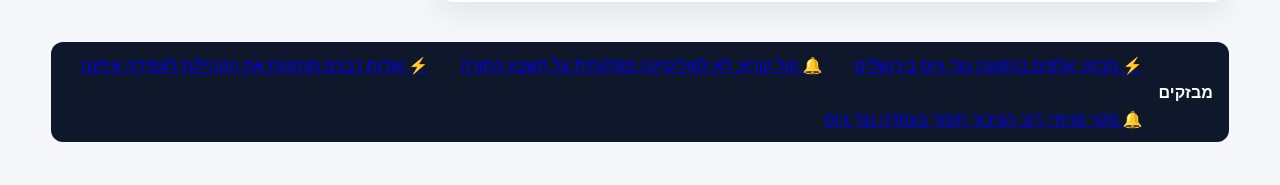
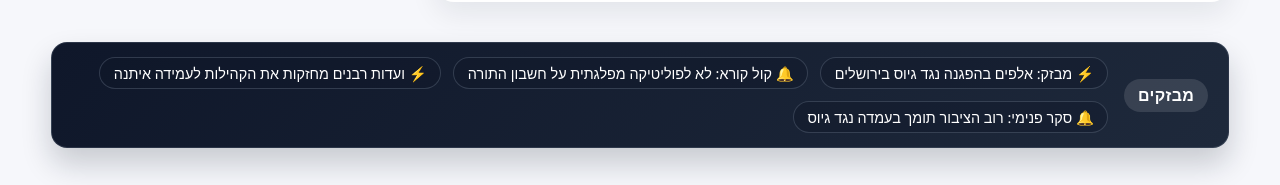
Before and after one commit to mattislub/CHaredim, a React (Vite) app: page / in a window 1280 px wide. Shown: the part 566-751 px from the top of the page. Built offline with nearby package versions, Linux system fonts and the light colour scheme; no server answers.

Commit message:
Modernize ticker styling

```diff
--- a/src/index.css
+++ b/src/index.css
@@ -135,22 +135,47 @@ main {
   display: flex;
   align-items: center;
   gap: 1rem;
-  background: #0f172a;
+  background: linear-gradient(135deg, #0f172a, #1e293b);
   color: #fff;
-  padding: 0.75rem 1rem;
-  border-radius: 12px;
+  padding: 0.85rem 1.25rem;
+  border-radius: 16px;
+  border: 1px solid rgba(148, 163, 184, 0.2);
+  box-shadow: 0 16px 30px rgba(15, 23, 42, 0.2);
   overflow: hidden;
 }
 
 .ticker__label {
   font-weight: 600;
   white-space: nowrap;
+  background: rgba(248, 250, 252, 0.12);
+  padding: 0.35rem 0.85rem;
+  border-radius: 999px;
+  letter-spacing: 0.02em;
 }
 
 .ticker__track {
   display: flex;
-  gap: 2rem;
+  gap: 0.75rem;
   flex-wrap: wrap;
+  align-items: center;
+}
+
+.ticker__item {
+  text-decoration: none;
+  color: inherit;
+  background: rgba(15, 23, 42, 0.4);
+  border: 1px solid rgba(148, 163, 184, 0.25);
+  padding: 0.35rem 0.85rem;
+  border-radius: 999px;
+  font-size: 0.9rem;
+  transition: transform 0.2s ease, background 0.2s ease, border-color 0.2s ease;
+}
+
+.ticker__item:hover,
+.ticker__item:focus-visible {
+  background: rgba(248, 250, 252, 0.18);
+  border-color: rgba(248, 250, 252, 0.5);
+  transform: translateY(-1px);
 }
 
 .section {
```
